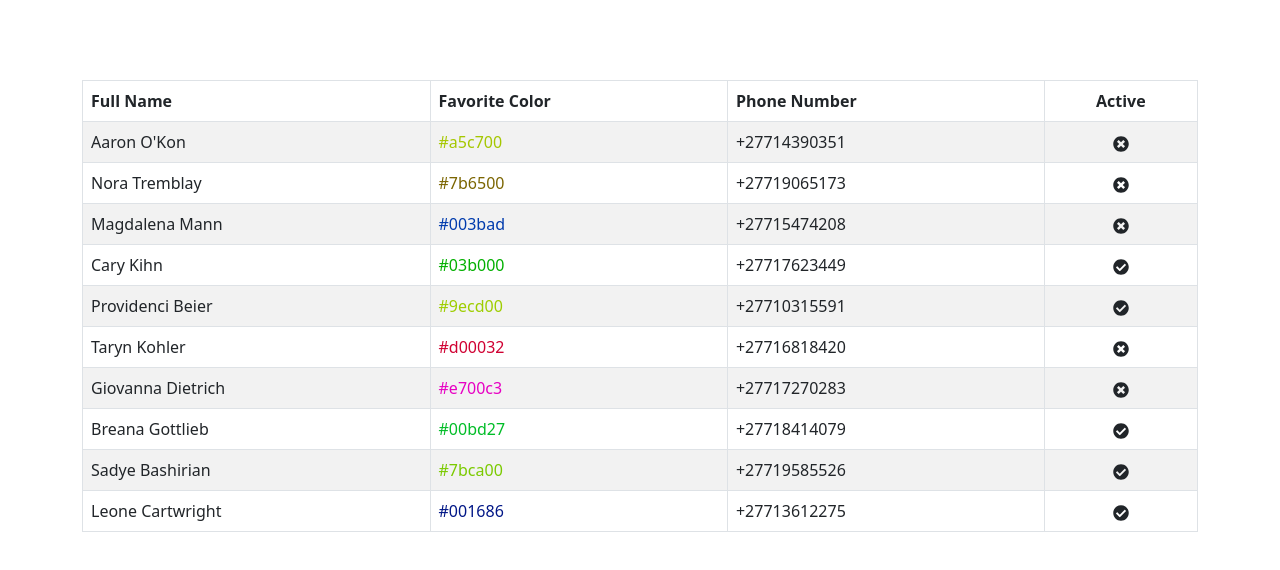
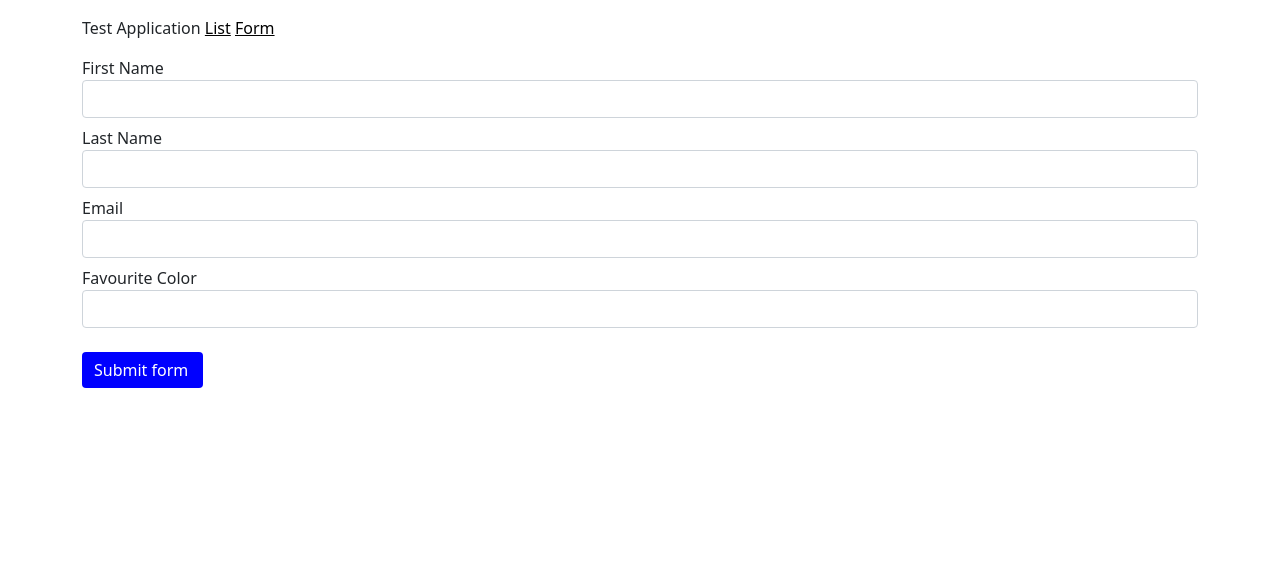
Before and after one commit to CourtneyWB/PocTest, a React (Create React App) app: page /MainForm in a window 1280 px wide. Shown: the top 570 px of the page. Built offline with nearby package versions, Linux system fonts and the light colour scheme.

Commit message:
commit code for routing

```diff
--- a/src/App.css
+++ b/src/App.css
@@ -1,38 +1,19 @@
-.App {
-  text-align: center;
+@import url('https://fonts.googleapis.com/css2?family=Roboto&display=swap');
+
+body{
+  font-family: 'Roboto',sans-serif;
 }
 
-.App-logo {
-  height: 40vmin;
-  pointer-events: none;
+label{
+  font-size: 1rem;
+
 }
 
-@media (prefers-reduced-motion: no-preference) {
-  .App-logo {
-    animation: App-logo-spin infinite 20s linear;
-  }
+input.form-control,input.form-control:focus{
+  background:white;
 }
-
-.App-header {
-  background-color: #282c34;
-  min-height: 100vh;
-  display: flex;
-  flex-direction: column;
-  align-items: center;
-  justify-content: center;
-  font-size: calc(10px + 2vmin);
-  color: white;
+.error{
+  position: absolute;
+  color:red;
+  font-size:.6rem;
 }
-
-.App-link {
-  color: #61dafb;
-}
-
-@keyframes App-logo-spin {
-  from {
-    transform: rotate(0deg);
-  }
-  to {
-    transform: rotate(360deg);
-  }
-}
--- a/src/App.js
+++ b/src/App.js
@@ -1,17 +1,40 @@
 import React from "react";
 import './App.css';
-import List from './Components/List';
-import MainHeader from './Components/MainHeader';
+import List from './Components/ListFolder/List';
+import MainHeader from './Components/MainHeaderFolder/MainHeader';
 import { BrowserRouter as Router,Switch,Route,Link, BrowserRouter } from 'react-router-dom';
-
+import MainForm from './Components/FormFolder/MainForm';
 
 function App() {
   return (
-    <div className="List">
-  {/* <h1>Hello this is Courtney's test poc</h1> */}
-      <List/>
-    </div>
+    <Router>
 
+    <div className="container mt-1">
+      <div className="row mt-3">
+        <div className="col-md-1">
+
+          </div>
+          <div className="col-md-7 my-auto justifyContent:center">
+          </div>
+    <div>
+        <div>
+          <nav>
+            <p>Test Application     <Link style={{color:'#000000'}} to="/List">List</Link>      <Link style={{color:'#000000'}}to="/MainForm">Form</Link></p>
+          </nav>
+
+          <Switch>
+            <Route path="/List">
+              <List />
+            </Route>
+            <Route path="/MainForm">
+            <MainForm/>
+            </Route>
+          </Switch>
+        </div>
+        </div>
+      </div>
+      </div>
+      </Router>
   );
 }
 
--- /dev/null
+++ b/src/Components/FormFolder/MainForm.js
@@ -0,0 +1,58 @@
+import React from "react";
+import Modal from "react-modal";
+import { Formik, Form, ErrorMessage } from "formik";
+import * as Yup from "yup";
+import "bootstrap/dist/css/bootstrap.min.css";
+import { TextField } from "./TextField";
+
+const MainForm = () => {
+
+  const validate = Yup.object({
+
+    firstName: Yup.string()
+      .max(10, "Must be 15 characters or less")
+      .required("Required"),
+
+    lastName: Yup.string()
+      .max(20, "Must be 20 characters or less")
+      .required("Required"),
+
+    email: Yup.string()
+    .email("Email is invalid")
+    .required("Required"),
+
+  });
+  return (
+    <Formik
+      initialValues={{
+        firstName: "",
+        lastName: "",
+        email: "",
+        favouriteColor: "",
+      }}
+      validationSchema={validate}
+    >
+      {/* {(formik) => ( */}
+        <div>
+          <Form>
+            <TextField label="First Name" name="firstName" type="text" />
+            <TextField label="Last Name" name="lastName" type="text" />
+            <TextField label="Email" name="Email" type="email" />
+            <TextField label="Favourite Color" name="favouriteColor" type="text" />
+
+            <button style={{background:"blue",border:"blue",
+            paddingRight: "15px"}}
+            className ="btn btn-dark mt-3"
+            fontWeight = "200%"
+            Position = "center"
+            type="submit">Submit form
+            </button>
+
+          </Form>
+        </div>
+      {/* )} */}
+    </Formik>
+  );
+};
+
+export default MainForm;
--- /dev/null
+++ b/src/Components/FormFolder/TextField.js
@@ -0,0 +1,18 @@
+import React from 'react'
+import { FormLabel } from 'react-bootstrap'
+import { ErrorMessage, useField } from 'formik';
+
+export const TextField = ({label, ...props}) => {
+    const [field,meta]=useField(props);
+    return (
+
+            <div className="mb-2">
+            <label htmlFor={field.name}>{label}</label>
+            <input className={`form-control shadow-none ${meta.touched && meta.error && 'is-invalid'}`}
+            {...field} {...props}
+            autoComplete="off"
+            />
+            <ErrorMessage component="div" name={field.name} className="error"/>
+        </div>
+    )
+}
--- a/src/Components/List.js
+++ b/src/Components/ListFolder/List.js
@@ -1,10 +1,10 @@
 import React from "react";
 import Table from 'react-bootstrap/Table'
 import Container from 'react-bootstrap/Container';
-import listData from "../data.json";
+import listData from "../../data.json";
 import {FaCheckCircle,FaTimesCircle} from 'react-icons/fa';
-import ReactDOM from 'react-dom'
-import "../App.css";
+import ReactDOM from 'react-dom';
+import "../../../src/App.css";
 
 // export const List = () => {
 //     return (
--- a/src/Components/MainHeader.js
+++ b/src/Components/MainHeaderFolder/MainHeader.js
@@ -1,7 +1,7 @@
 import { BrowserRouter as Router,Switch,Route,Link, BrowserRouter } from 'react-router-dom';
 import classes from './MainHeader.css';
-import List from './List';
-import Form from './Form';
+import List from '../ListFolder/List';
+import MainForm from '../FormFolder/MainForm';
 
 
 export default function App() {
@@ -15,7 +15,7 @@ export default function App() {
                 <Link style={{color:'#333'}}to="/List">List</Link>
               </li>
               <li>
-                <Link to="/Form">Form</Link>
+                <Link to="/MainForm">Form</Link>
               </li>
 
             </ul>
```
Also changed, not shown: src/Components/Form.js (deleted, +0 -7 lines), src/Components/MainHeaderFolder/MainHeader.css (renamed from src/Components/MainHeader.css).
